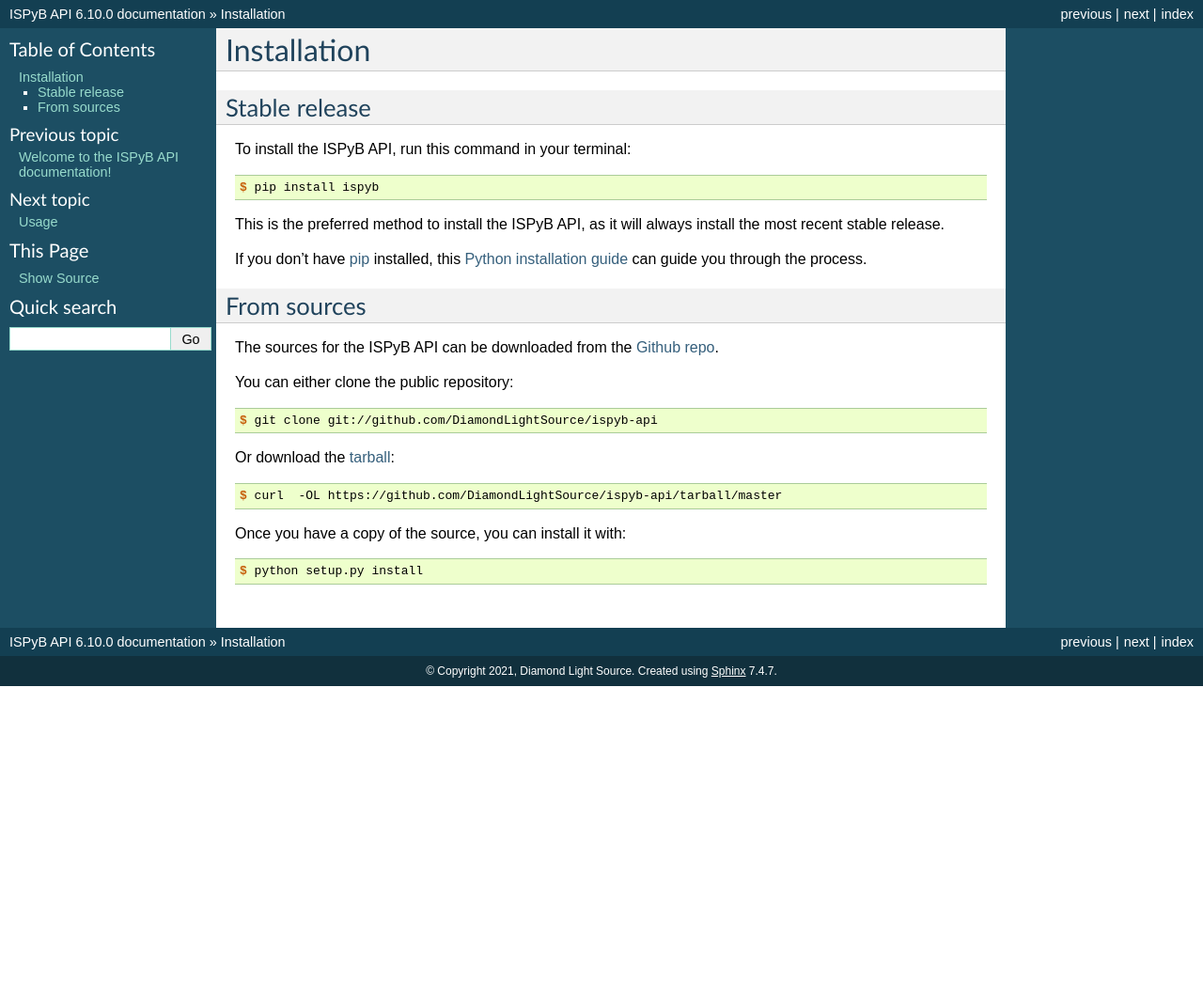
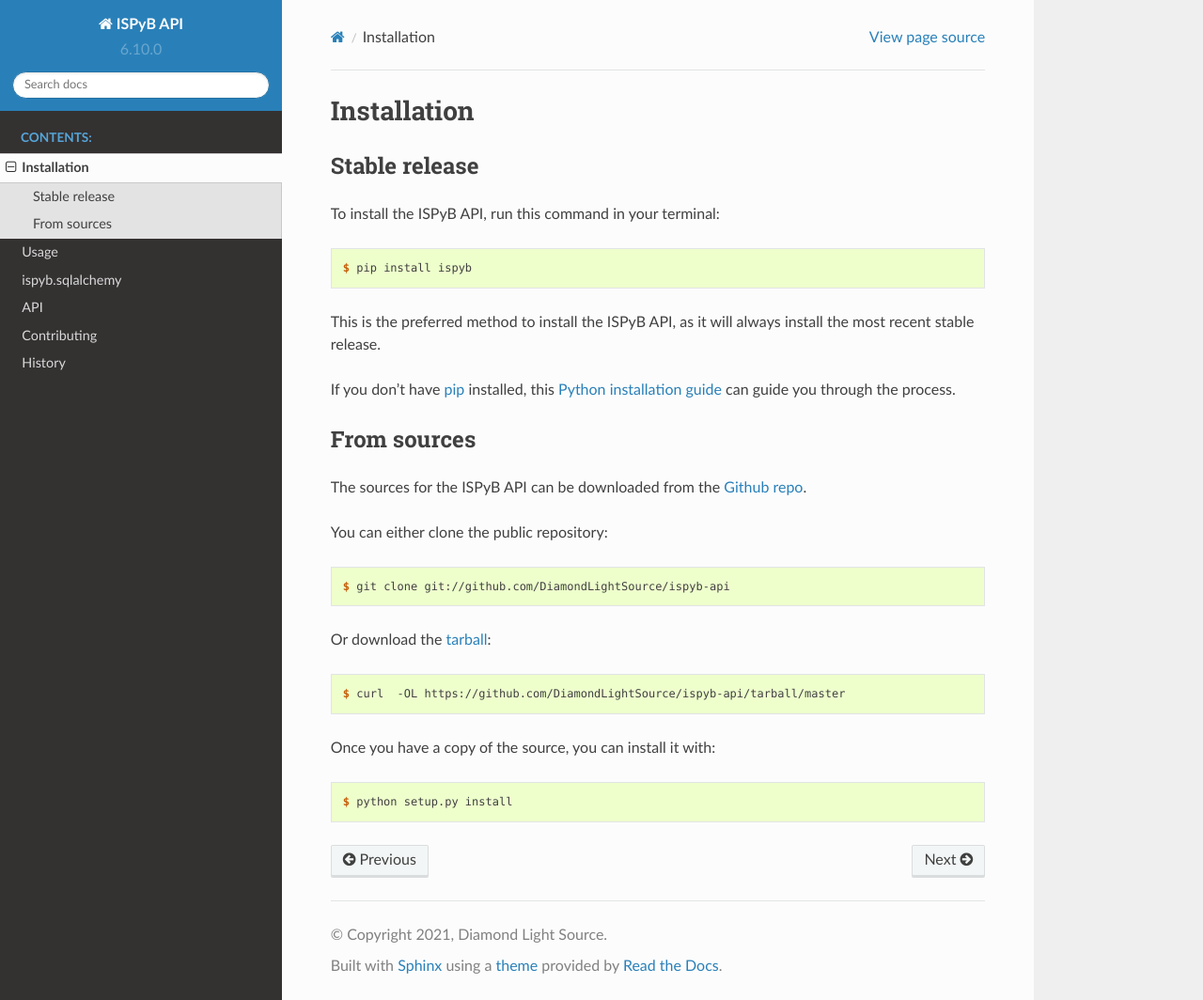
Before and after one commit to DiamondLightSource/ispyb-api, a Sphinx documentation site: the page built from docs/installation.rst, in a window 1280 px wide and 1064 px high. Shown: the whole window at 94% size. Built offline with Sphinx 7.4.7 and the Read the Docs theme 2.0.0, drawn with Linux system fonts in a browser that asks for light colours.

Commit message:
Use sphinx_rtd_theme

```diff
--- a/docs/conf.py
+++ b/docs/conf.py
@@ -32,10 +32,11 @@
 # Add any Sphinx extension module names here, as strings. They can be
 # extensions coming with Sphinx (named 'sphinx.ext.*') or your custom ones.
 extensions = [
+    "m2r2",
     "sphinx.ext.autodoc",
     "sphinx.ext.viewcode",
     "sphinx.ext.napoleon",
-    "m2r2",
+    "sphinx_rtd_theme",
 ]
 
 # Add any paths that contain templates here, relative to this directory.
@@ -88,7 +89,7 @@
 # The theme to use for HTML and HTML Help pages.  See the documentation for
 # a list of builtin themes.
 #
-html_theme = "classic"
+html_theme = "sphinx_rtd_theme"
 
 # Theme options are theme-specific and customize the look and feel of a
 # theme further.  For a list of options available for each theme, see the
@@ -99,7 +100,7 @@
 # Add any paths that contain custom static files (such as style sheets) here,
 # relative to this directory. They are copied after the builtin static files,
 # so a file named "default.css" will overwrite the builtin "default.css".
-html_static_path = ["_static"]
+# html_static_path = ["_static"]
 
 
 # -- Options for HTMLHelp output ---------------------------------------
--- a/requirements_dev.txt
+++ b/requirements_dev.txt
@@ -4,5 +4,6 @@
 pytest
 pytest-cov
 sphinx
+sphinx_rtd_theme
 sqlalchemy
 tabulate
```
